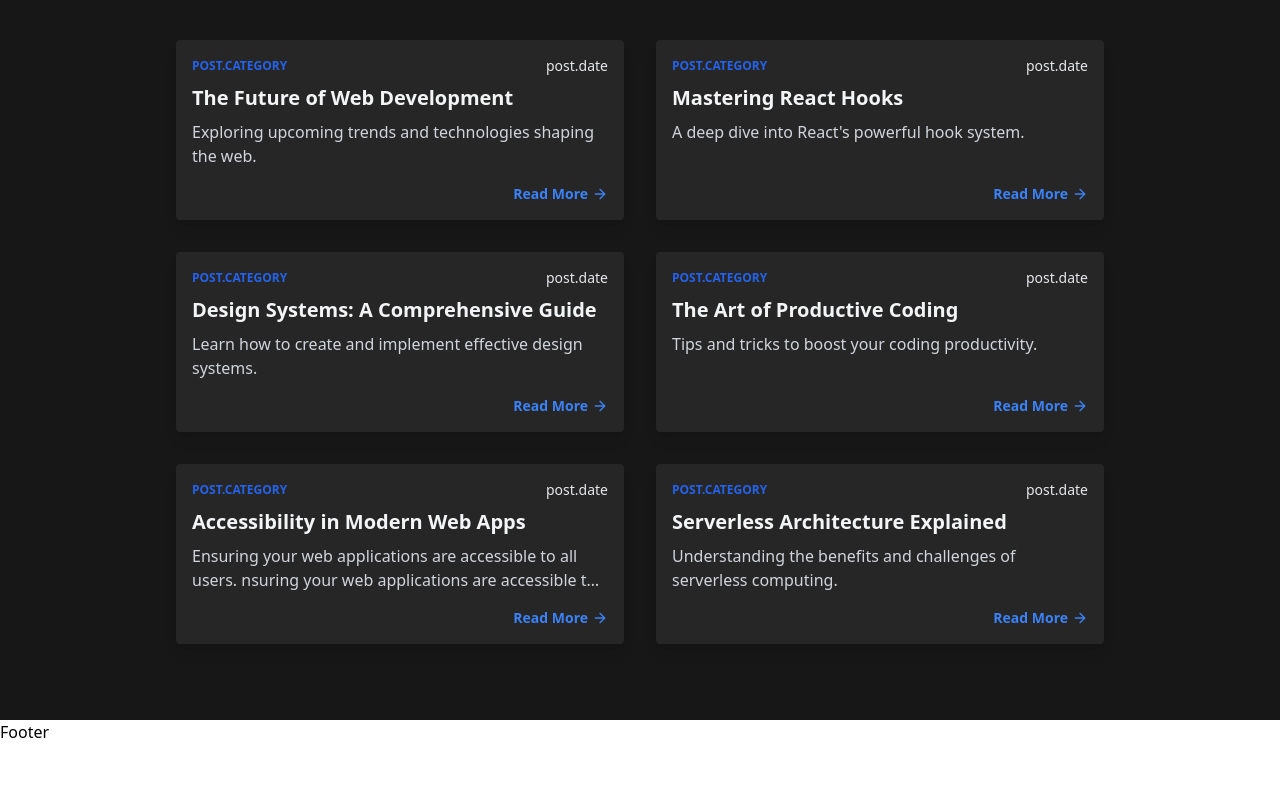
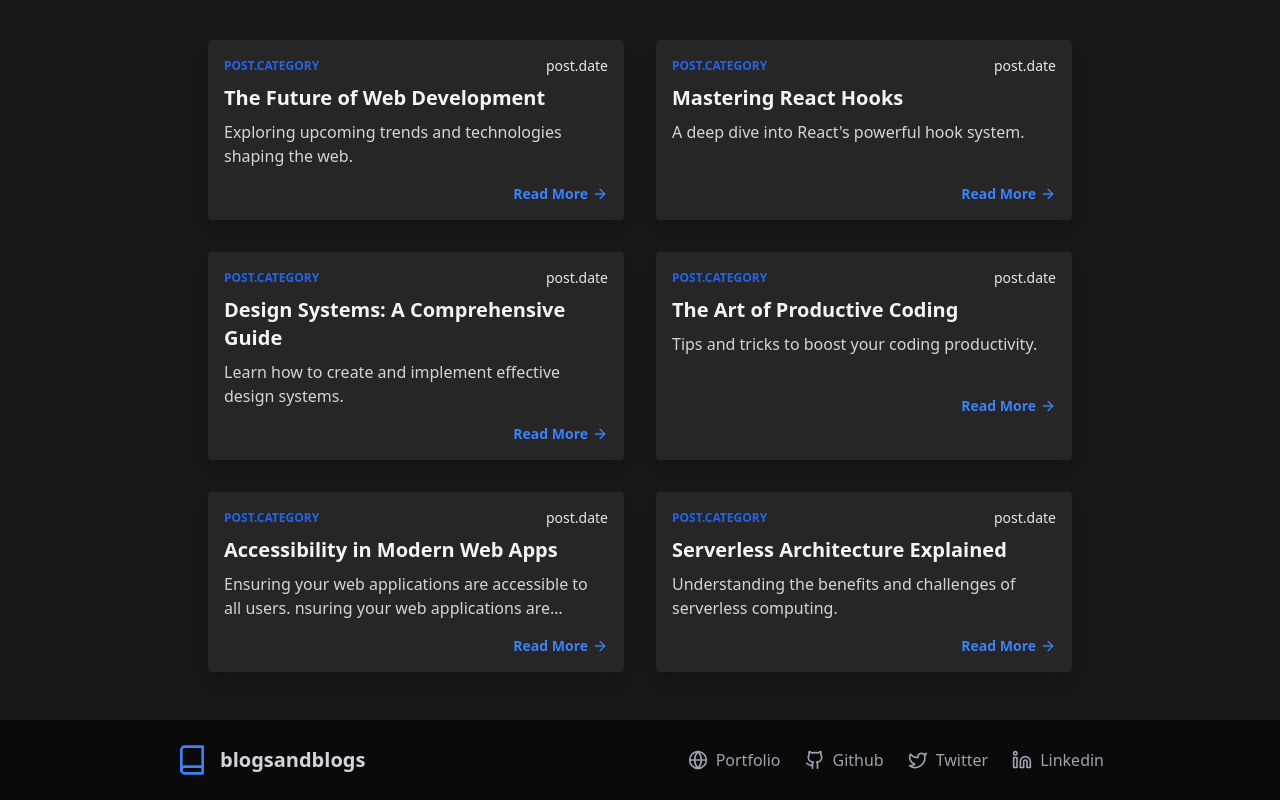
Before and after one commit to amartripathi0/blogging-site, a React (Vite) app in the folder frontend/: page / in a window 1280 px wide. Shown: the part 880-1680 px from the top of the page. Before the commit the page ends 1624 px from the top, so only its background shows below. Built offline with nearby package versions, Linux system fonts and the light colour scheme.

Commit message:
add footer and social media icons

```diff
--- a/frontend/src/components/footer.tsx
+++ b/frontend/src/components/footer.tsx
@@ -1,6 +1,29 @@
+import SocialHandles from "./social-handles";
 
 export default function Footer() {
   return (
-    <div>Footer</div>
-  )
+    <footer className="bg-neutral-950 text-gray-300 py-6 px-40">
+      <div className="container mx-auto px-4">
+        <div className="flex flex-col md:flex-row justify-between items-center">
+          <div className="flex items-center mb-4 md:mb-0">
+            <svg
+              className="h-8 w-8 mr-3 text-blue-500"
+              viewBox="0 0 24 24"
+              fill="none"
+              stroke="currentColor"
+              strokeWidth="2"
+              strokeLinecap="round"
+              strokeLinejoin="round"
+            >
+              <path d="M4 19.5A2.5 2.5 0 0 1 6.5 17H20" />
+              <path d="M6.5 2H20v20H6.5A2.5 2.5 0 0 1 4 19.5v-15A2.5 2.5 0 0 1 6.5 2z" />
+            </svg>
+            <span className="text-xl font-bold">blogsandblogs</span>
+          </div>
+
+      <SocialHandles/>
+        </div>
+      </div>
+    </footer>
+  );
 }
--- a/frontend/src/components/navbar.tsx
+++ b/frontend/src/components/navbar.tsx
@@ -8,7 +8,7 @@ export default function Navbar() {
       transition={{ duration: 1 }}
       className="fixed w-screen top-4 z-10 backdrop-blur-sm"
     >
-      <div className="container  w-4/5 mx-auto px-4 py-3 flex justify-between items-center   bg-white bg-opacity-10 rounded shadow-sm ">
+      <div className="container w-4/5 mx-auto px-4 py-3 flex justify-between items-center bg-white bg-opacity-10 rounded shadow-sm ">
         <a href="/" className="flex items-center space-x-2">
           <img
             src="/placeholder.svg"
--- /dev/null
+++ b/frontend/src/components/social-handles.tsx
@@ -0,0 +1,34 @@
+import { socialHandles } from "@/lib/constant";
+import { SocialHandleProps } from "@/lib/types";
+
+export default function SocialHandles() {
+  return (
+    <nav className="flex space-x-6">
+      {socialHandles.map((socialHandle) => (
+        <SocialHandle
+          key={socialHandle.name}
+          name={socialHandle.name}
+          link={socialHandle.link}
+          icon={socialHandle.icon}
+        />
+      ))}
+    </nav>
+  );
+}
+
+function SocialHandle({
+  link,
+  icon: Icon,
+  name,
+  nameDisable = false,
+}: SocialHandleProps) {
+  return (
+    <a
+      href={link}
+      className="flex items-center text-gray-400 hover:text-blue-500 transition-colors"
+    >
+      <Icon className="h-5 w-5 mr-2" />
+      {!nameDisable && <span>{name}</span>}
+    </a>
+  );
+}
--- /dev/null
+++ b/frontend/src/lib/constant.ts
@@ -0,0 +1,25 @@
+import { Twitter, Linkedin, Globe, Github } from "lucide-react";
+import { SocialHandleProps } from "./types";
+
+export const socialHandles: SocialHandleProps[] = [
+  {
+    name: "Portfolio",
+    icon: Globe,
+    link: "https://amartripathi.vercel.app/",
+  },
+  {
+    name: "Github",
+    icon: Github,
+    link: "https://github.com/amartripathi0",
+  },
+  {
+    name: "Twitter",
+    icon: Twitter,
+    link: "https://twitter.com/amartripathi_",
+  },
+  {
+    name: "Linkedin",
+    icon: Linkedin,
+    link: "https://github.com/amartripathi0",
+  },
+];
--- /dev/null
+++ b/frontend/src/lib/types.ts
@@ -0,0 +1,10 @@
+import { LucideProps } from "lucide-react";
+
+export interface SocialHandleProps {
+  link: string;
+  icon: React.ForwardRefExoticComponent<
+    Omit<LucideProps, "ref"> & React.RefAttributes<SVGSVGElement>
+  >;
+  name: string;
+  nameDisable ?: boolean
+}
--- a/frontend/src/pages/blogs.tsx
+++ b/frontend/src/pages/blogs.tsx
@@ -50,7 +50,7 @@ const blogPosts = [
 
 export default function BlogsPage() {
   return (
-    <div className="-z-10 flex flex-col min-h-screen bg-gradient-to-br bg-neutral-900 p-8 px-44 ">
+    <div className="-z-10 flex flex-col min-h-screen bg-gradient-to-br bg-neutral-900 p-8 px-52 ">
       <motion.h1
         className="text-4xl font-bold text-center mb-12 text-blue-600"
         initial={{ opacity: 0, y: -50 }}
```
